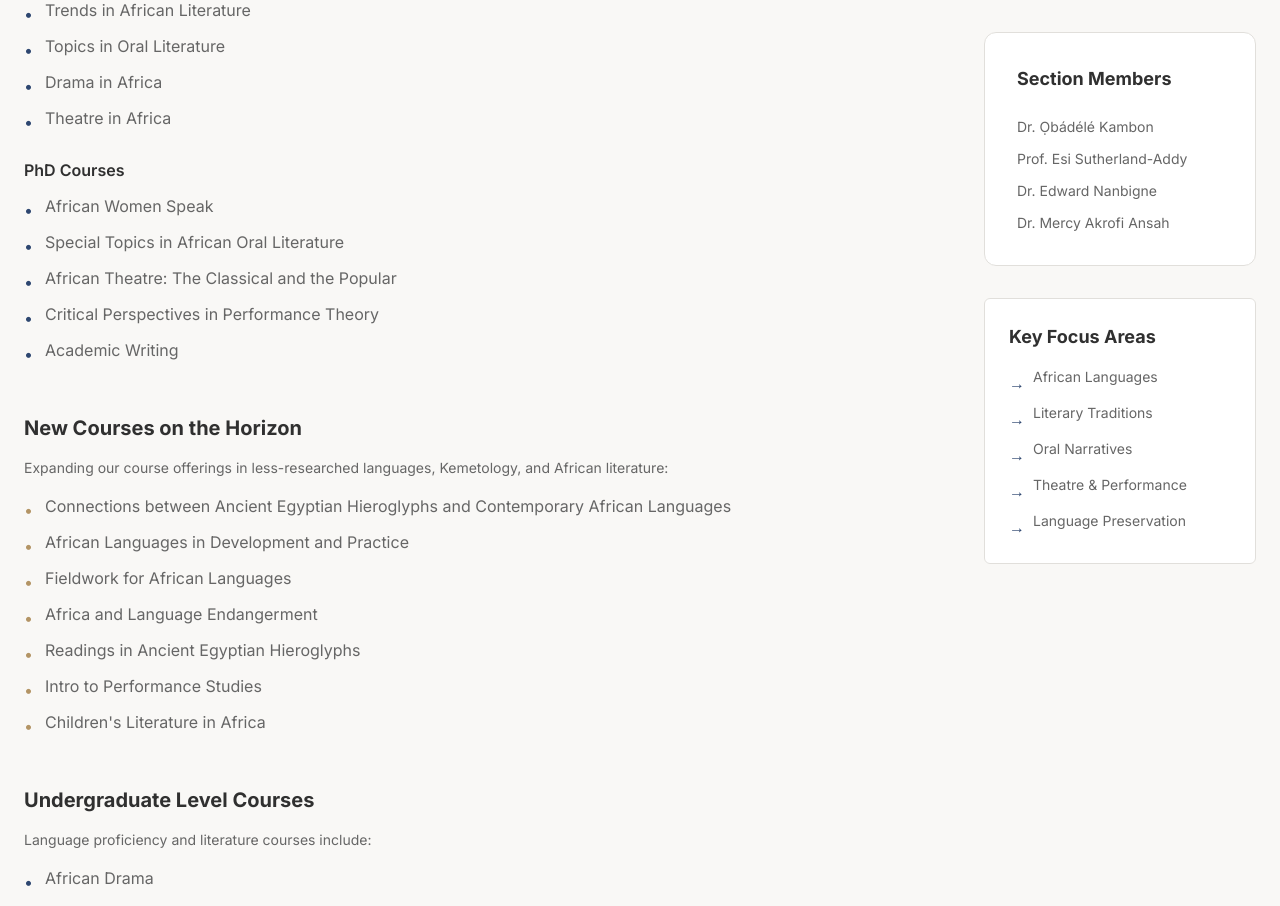
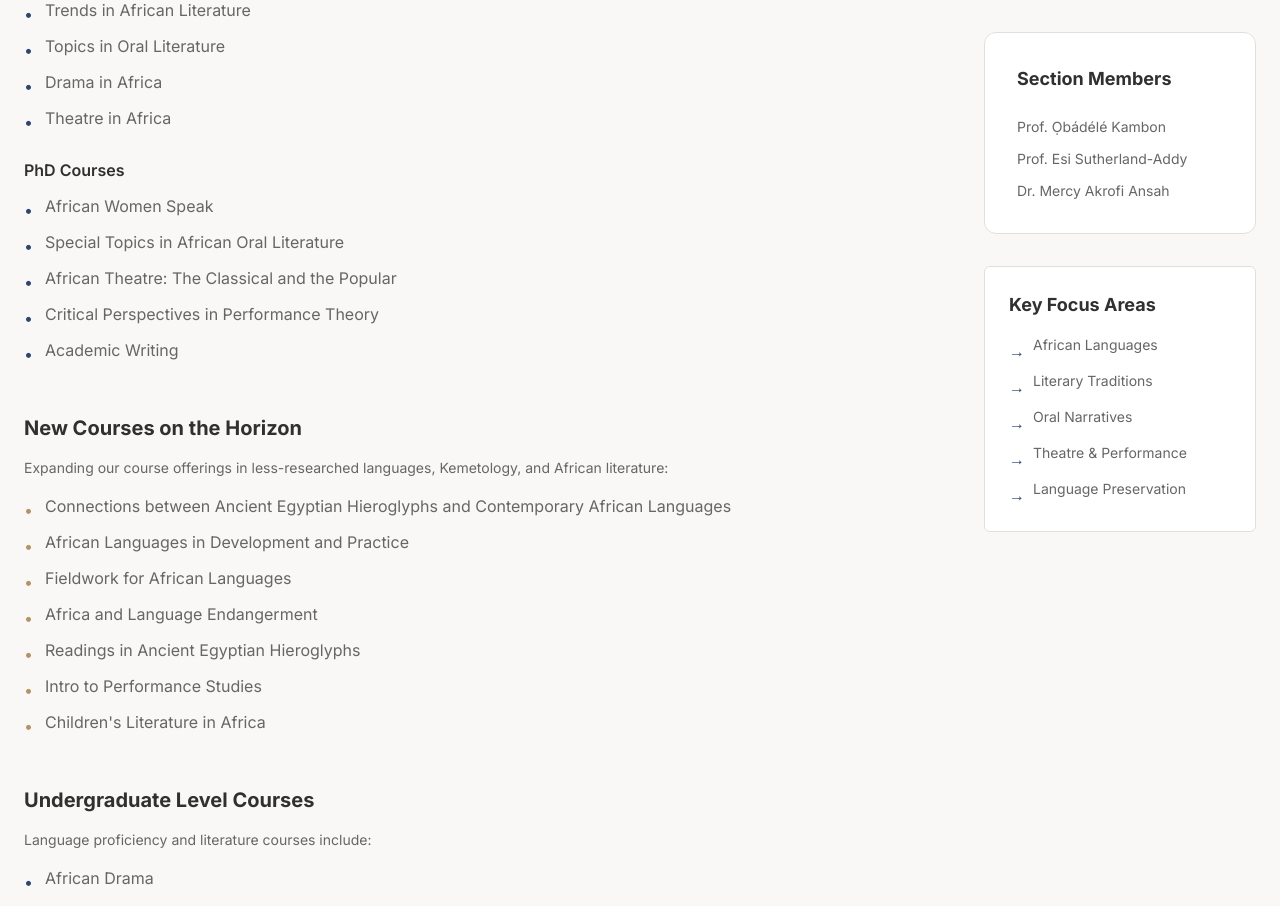
Before and after one commit to GeorgeGyasi/v0-institute-of-african-studies-website, a Next.js app: page /sections/language-literature-drama in a window 1280 px wide. Shown: the part 808-1714 px from the top of the page. Built offline with nearby package versions, Linux system fonts and the light colour scheme.

Commit message:
fix: update staff members in Language, Literature, and Drama section\n\nUpdate staff list with new titles and removal of one member.

```diff
--- a/app/sections/language-literature-drama/page.tsx
+++ b/app/sections/language-literature-drama/page.tsx
@@ -12,9 +12,8 @@ export const metadata: Metadata = {
 
 export default function LanguageLiteratureDramaPage() {
   const staffMembers = [
-    { name: "Dr. Ọbádélé Kambon", role: "Research Coordinator" },
+    { name: "Prof. Ọbádélé Kambon", role: "Research Coordinator" },
     { name: "Prof. Esi Sutherland-Addy", role: "Professor" },
-    { name: "Dr. Edward Nanbigne", role: "Senior Researcher" },
     { name: "Dr. Mercy Akrofi Ansah", role: "Researcher" },
   ]
 
```
